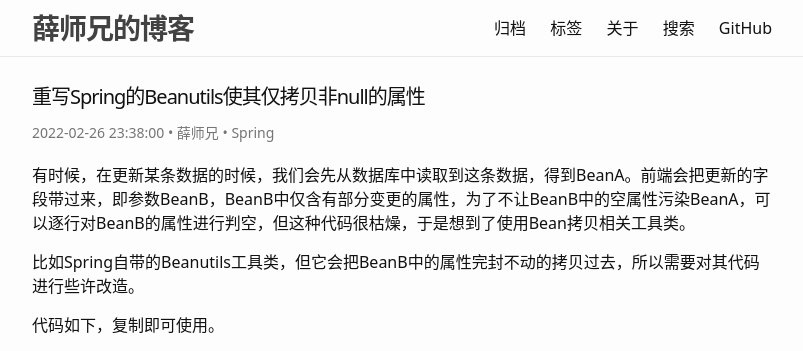
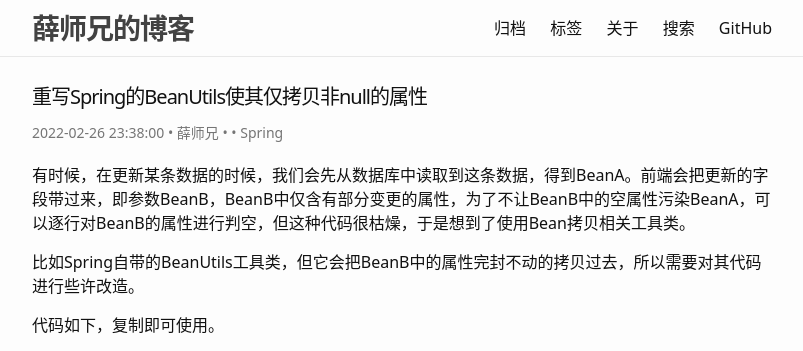
Before and after one commit to onblogss/onblogss.github.io, a Jekyll site: the page built from docs/_posts/2022/2022-02-26-重写Spring的BeanUtils使其仅拷贝非null的属性.md, in a window 1280 px wide and 900 px high. Shown: the top 351 px of the window, without its empty margins (238-1041 px from the left). Built offline with Jekyll 4.4.1, drawn with Linux system fonts in a browser that asks for light colours; comment, search, counter and statistics services are not loaded; some of the changed text lies outside the part shown.

```diff
--- a/docs/_posts/2022/2022-02-26-重写Spring的Beanutils使其仅拷贝非null的属性.md
+++ b/docs/_posts/2022/2022-02-26-重写Spring的BeanUtils使其仅拷贝非null的属性.md
@@ -1,6 +1,6 @@
 ---
 layout: post
-title: 重写Spring的Beanutils使其仅拷贝非null的属性
+title: 重写Spring的BeanUtils使其仅拷贝非null的属性
 date: 2022-02-26 23:38:00
 author: 薛师兄
 tags:
@@ -9,7 +9,7 @@ tags:
 
 有时候，在更新某条数据的时候，我们会先从数据库中读取到这条数据，得到BeanA。前端会把更新的字段带过来，即参数BeanB，BeanB中仅含有部分变更的属性，为了不让BeanB中的空属性污染BeanA，可以逐行对BeanB的属性进行判空，但这种代码很枯燥，于是想到了使用Bean拷贝相关工具类。
 
-比如Spring自带的Beanutils工具类，但它会把BeanB中的属性完封不动的拷贝过去，所以需要对其代码进行些许改造。
+比如Spring自带的BeanUtils工具类，但它会把BeanB中的属性完封不动的拷贝过去，所以需要对其代码进行些许改造。
 
 代码如下，复制即可使用。
 
```
